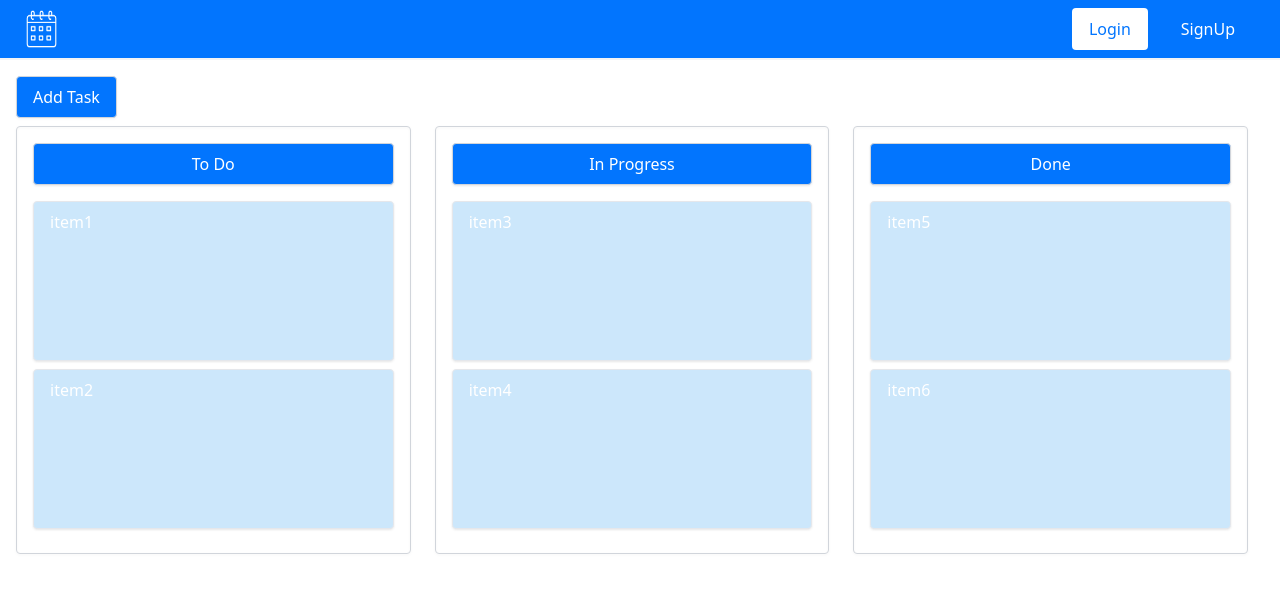
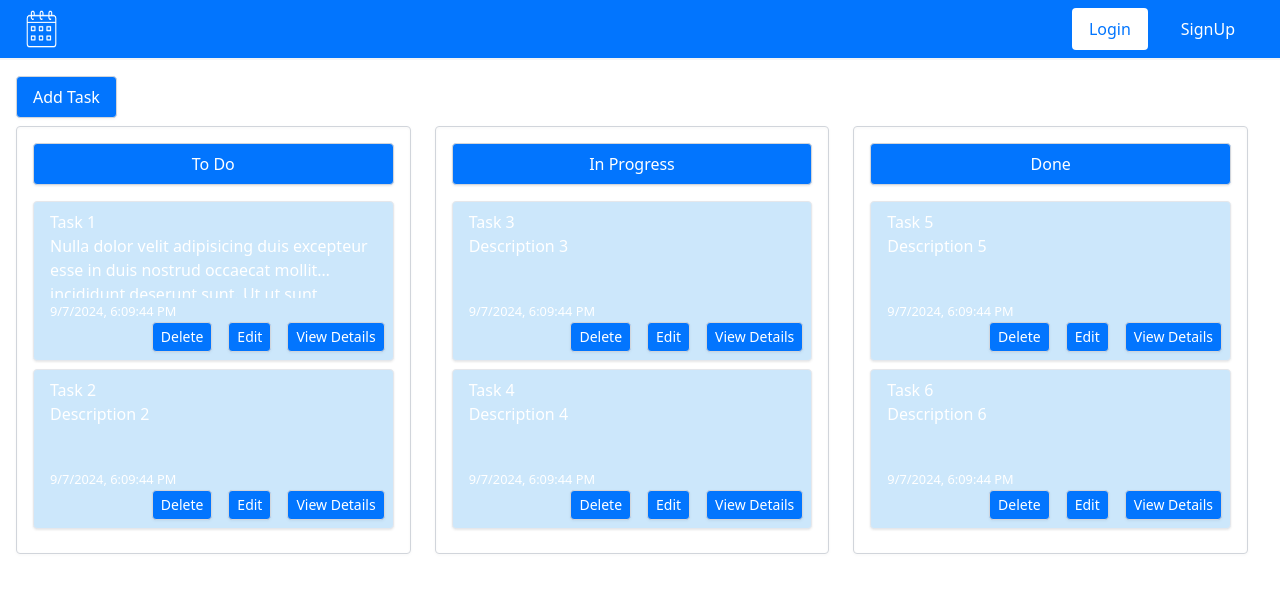
Before and after one commit to Yogesh-chiluka/Task-Manager-Application, a React (Vite) app in the folder frontend/: page /board in a window 1280 px wide. Shown: the top 592 px of the page. Built offline with nearby package versions, Linux system fonts and the light colour scheme.

Commit message:
Update Board.jsx  and Register.jsx, Create Task.jsx
- add title, description and timestamps to cards
- create tasks resuable component.
- update Register.jsx css and add nav link to home page for Login.

```diff
--- a/frontend/src/pages/Board.jsx
+++ b/frontend/src/pages/Board.jsx
@@ -1,23 +1,33 @@
 import React, { useState } from 'react';
 import { Link } from 'react-router-dom';
 import Modal from './Modal/addTask.jsx';
+import Task from './Components/Task.jsx';
 
 const Board = () => {
   const [columns, setColumns] = useState({
-    column1: { name: 'To Do', items: ['item1', 'item2'] },
-    column2: { name: 'In Progress', items: ['item3', 'item4'] },
-    column3: { name: 'Done', items: ['item5', 'item6'] },
+    column1: { name: 'To Do', items: [
+      { title: 'Task 1', description: 'Nulla dolor velit adipisicing duis excepteur esse in duis nostrud occaecat mollit incididunt deserunt sunt. Ut ut sunt laborum ex occaecatNulla dolor velit adipisicing duis excepteur esse in duis nostrud occaecat mollit incididunt deserunt sunt. Ut ut sunt laborum ex occa', timestamp: new Date().toLocaleString() },
+      { title: 'Task 2', description: 'Description 2', timestamp: new Date().toLocaleString() }
+    ]},
+    column2: { name: 'In Progress', items: [
+      { title: 'Task 3', description: 'Description 3', timestamp: new Date().toLocaleString() },
+      { title: 'Task 4', description: 'Description 4', timestamp: new Date().toLocaleString() }
+    ]},
+    column3: { name: 'Done', items: [
+      { title: 'Task 5', description: 'Description 5', timestamp: new Date().toLocaleString() },
+      { title: 'Task 6', description: 'Description 6', timestamp: new Date().toLocaleString() }
+    ]},
   });
-  const [showModal, setShowModal] = useState(false);
+  const [showModalAddTask, setshowModalAddTask] = useState(false);
 
   const onDrop = (event, toColumn) => {
-    const item = event.dataTransfer.getData('item');
+    const item = JSON.parse(event.dataTransfer.getData('item'));
     const fromColumn = event.dataTransfer.getData('fromColumn');
 
     if (toColumn === fromColumn) return;
 
     setColumns((prev) => {
-      const fromData = prev[fromColumn].items.filter((order) => order !== item);
+      const fromData = prev[fromColumn].items.filter((order) => order.title !== item.title);
       const toData = [...prev[toColumn].items, item];
 
       return {
@@ -31,24 +41,30 @@ const Board = () => {
   const onDragOver = (event) => event.preventDefault();
 
   const onDragStart = (event, item, fromColumn) => {
-    event.dataTransfer.setData('item', item);
+    event.dataTransfer.setData('item', JSON.stringify(item));
     event.dataTransfer.setData('fromColumn', fromColumn);
   };
 
-  const handleOpenModal = () => {
-    setShowModal(true);
+  const handleOpenModalAddTask = () => {
+    setshowModalAddTask(true);
   };
 
-  const handleCloseModal = () => {
-    setShowModal(false);
+  const handleCloseModalAddTask = () => {
+    setshowModalAddTask(false);
   };
 
   const handleAddTask = (task) => {
+    const newTask = {
+      title: task.title,
+      description: task.description,
+      timestamp: new Date().toLocaleString(),
+    };
+
     setColumns((prev) => ({
       ...prev,
       column1: {
         ...prev.column1,
-        items: [...prev.column1.items, task],
+        items: [...prev.column1.items, newTask],
       },
     }));
   };
@@ -66,16 +82,19 @@ const Board = () => {
           <Link to="/register"><button className='border rounded border-transparent text-white ml-2 mr-7 my-2 px-4 py-2'>SignUp</button></Link>
         </div>
       </div>
-      {/* Top blue bar with logout button on right */}
+
+
+      {/* Add Taks button */}
       <div className='m-4'>
         <button
-          onClick={handleOpenModal}
+          onClick={handleOpenModalAddTask}
           className="text-white text-center mx-auto border rounded outline-0 drop-shadow-sm border-gray-300 bg-blueBar py-2 px-4"
         >
           Add Task
         </button>
 
-        <div className="bg-white grid grid-cols-3 gap-2">
+        <div className="bg-white grid grid-row-3 md:grid-cols-3 gap-2">
+            {/* Three Columns */}
           {Object.keys(columns).map((column) => (
             <div
               key={column}
@@ -85,23 +104,18 @@ const Board = () => {
             >
               <h2 className="text-white text-center mb-4 mx-auto border rounded  outline-0 drop-shadow-sm border-gray-300
                   bg-blueBar  py-2 px-4">{columns[column].name}</h2>
+                   {/* Tasks in each */}
               {columns[column].items.map((item) => (
-                <div
-                  draggable
-                  onDragStart={(event) => onDragStart(event, item, column)}
-                  key={item}
-                  className="w-full h-40 mb-2 text-white mx-auto border rounded outline-0 drop-shadow-sm bg-blueCard py-2 px-4"
-                >
-                  {item}
-                </div>
+                <Task item ={item} onDragStart={onDragStart} column={column}  />
               ))}
             </div>
           ))}
         </div>
-        <Modal show={showModal} onClose={handleCloseModal} onAddTask={handleAddTask} />
+        <Modal show={showModalAddTask} onClose={handleCloseModalAddTask} onAddTask={handleAddTask} />
       </div>
     </div>
   );
 };
 
+
 export default Board;
--- /dev/null
+++ b/frontend/src/pages/Components/Task.jsx
@@ -0,0 +1,40 @@
+import React from 'react';
+
+const Task = ({ item, onDragStart, column }) => {
+  return (
+    <div
+      draggable
+      onDragStart={(event) => onDragStart(event, item, column)}
+      key={item.title}
+      className="relative w-full h-40 mb-2 text-white mx-auto border rounded outline-0 drop-shadow-sm bg-blueCard py-2 px-4"
+    >
+      <h3>{item.title}</h3>
+      <p className='line-clamp-2 h-16'>{item.description}</p>
+      <small className=' bottom-0 left-0 '>{item.timestamp}</small>
+      <div className='absolute bottom-0 right-0 justify-around'>
+      <button
+          className="text-white text-center  border rounded outline-0 drop-shadow-sm border-gray-300 bg-blueBar py-1 px-2 text-sm m-2"
+        >
+          Delete
+        </button>
+
+        <button
+
+          className="text-white text-center  border rounded outline-0 drop-shadow-sm border-gray-300 bg-blueBar py-1 px-2 text-sm m-2"
+        >
+          Edit
+        </button>
+
+        <button
+
+          className="text-white text-center border rounded outline-0 drop-shadow-sm border-gray-300 bg-blueBar py-1 px-2 text-sm m-2"
+        >
+          View Details
+        </button>
+      </div>
+
+    </div>
+  );
+};
+
+export default Task;
--- a/frontend/src/pages/Register.jsx
+++ b/frontend/src/pages/Register.jsx
@@ -52,8 +52,8 @@ const Register = () => {
                 </div>
                 <div className='bg-gray-800'></div>
                 <div className='flex justify-end'>
-                    <button className='border rounded border-transparent mr-2 ml-2 my-2 px-4 py-2 bg-white flex text-blueBar'>Login </button>
-                    <Link to="/register"><button className='border rounded border-transparent text-white ml-2 mr-7 my-2 px-4 py-2'>SignUp</button></Link>
+                <Link to="/"><button  className='border rounded border-transparent text-white ml-2 mr-7 my-2 px-4 py-2'>Login </button></Link>
+                    <button className='border rounded border-transparent mr-2 ml-2 my-2 px-4 py-2 bg-white flex text-blueBar'>SignUp</button>
                 </div>
             </div>
             <div className='w-96 mx-auto mt-10'>
```
